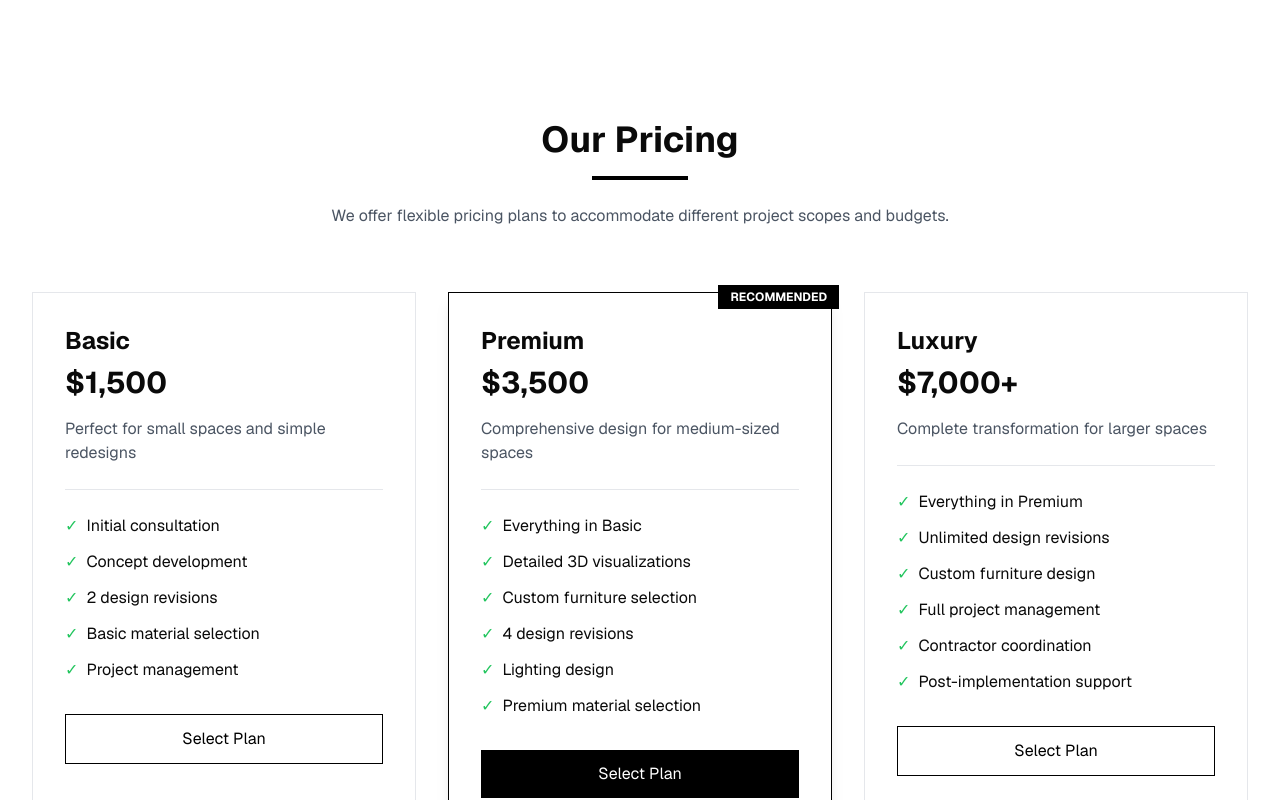
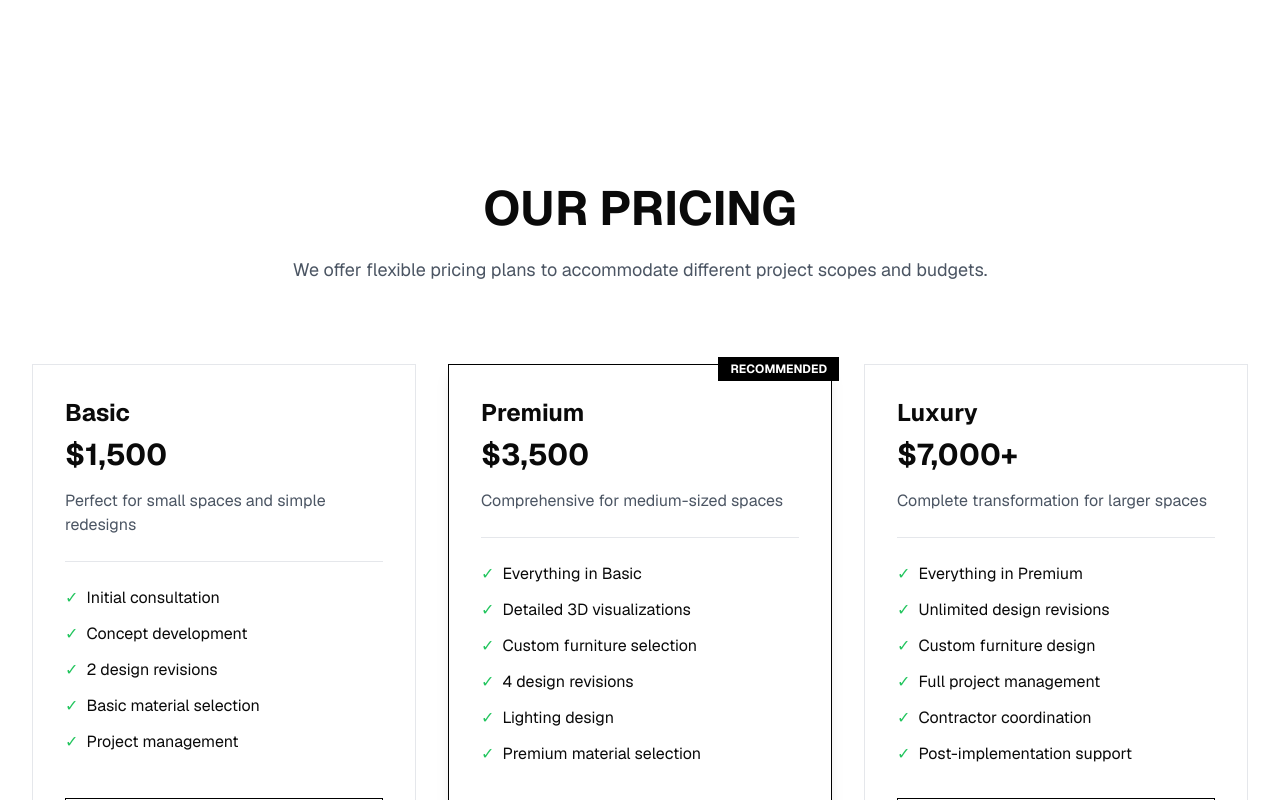
Before and after one commit to wheza99/mendarat, a Next.js app: page / in a window 1280 px wide. Shown: the part 6020-6820 px from the top of the page. Built offline with nearby package versions, Linux system fonts and the light colour scheme.

Commit message:
pricing section
pricing section

```diff
--- a/app/(landing)/home/theme-1/components/pricing.tsx
+++ b/app/(landing)/home/theme-1/components/pricing.tsx
@@ -16,7 +16,7 @@ export default function Pricing() {
     {
       name: "Premium",
       price: "$3,500",
-      description: "Comprehensive design for medium-sized spaces",
+      description: "Comprehensive for medium-sized spaces",
       features: [
         "Everything in Basic",
         "Detailed 3D visualizations",
@@ -44,12 +44,12 @@ export default function Pricing() {
   ];
 
   return (
-    <section className="py-20 px-4 sm:px-6 lg:px-8 bg-white">
+    <section className="py-36 px-4 sm:px-6 lg:px-8">
       <div className="max-w-7xl mx-auto">
-        <div className="text-center mb-16">
-          <h2 className="text-3xl md:text-4xl font-bold mb-4">Our Pricing</h2>
-          <div className="w-24 h-1 bg-black mx-auto mb-6"></div>
-          <p className="max-w-2xl mx-auto text-gray-600">
+        {/* Section Header */}
+        <div className="text-center mb-20">
+          <h2 className="text-4xl md:text-5xl font-bold mb-6 uppercase">Our Pricing</h2>
+          <p className="max-w-3xl mx-auto text-gray-600 dark:text-gray-400 text-lg">
             We offer flexible pricing plans to accommodate different project scopes and budgets.
           </p>
         </div>
@@ -58,29 +58,38 @@ export default function Pricing() {
           {pricingPlans.map((plan, index) => (
             <div
               key={index}
-              className={`border ${plan.recommended ? 'border-black' : 'border-gray-200'} p-8 relative ${plan.recommended ? 'shadow-lg' : ''}`}
+              className={`flex flex-col border ${plan.recommended
+                ? 'border-black dark:border-white'
+                : 'border-gray-200 dark:border-gray-700'}
+                p-8 relative ${plan.recommended ? 'shadow-lg dark:shadow-gray-800' : ''}
+                justify-between items-between`}
             >
+              <div className="">
                 {plan.recommended && (
-                <div className="absolute top-0 right-0 bg-black text-white text-xs font-bold px-3 py-1 transform translate-x-2 -translate-y-2">
+                  <div className="absolute top-0 right-0 bg-black dark:bg-white text-white dark:text-black text-xs font-bold px-3 py-1 transform translate-x-2 -translate-y-2">
                     RECOMMENDED
                   </div>
                 )}
-              <h3 className="text-2xl font-bold mb-2">{plan.name}</h3>
-              <div className="text-3xl font-bold mb-4">{plan.price}</div>
-              <p className="text-gray-600 mb-6">{plan.description}</p>
-              <div className="border-t border-gray-200 pt-6 mb-8">
+                <h3 className="text-2xl font-bold mb-2 dark:text-white">{plan.name}</h3>
+                <div className="text-3xl font-bold mb-4 dark:text-white">{plan.price}</div>
+                <p className="text-gray-600 dark:text-gray-300 mb-6">{plan.description}</p>
+                <div className="border-t border-gray-200 dark:border-gray-700 pt-6 mb-8">
                   <ul className="space-y-3">
                     {plan.features.map((feature, i) => (
                       <li key={i} className="flex items-start">
-                      <span className="text-green-500 mr-2">✓</span>
-                      <span>{feature}</span>
+                        <span className="text-green-500 dark:text-green-400 mr-2">✓</span>
+                        <span className="dark:text-gray-300">{feature}</span>
                       </li>
                     ))}
                   </ul>
                 </div>
+              </div>
               <a
                 href="#"
-                className={`block text-center py-3 ${plan.recommended ? 'bg-black text-white' : 'border border-black text-black hover:bg-black hover:text-white'} transition duration-300`}
+                className={`block text-center py-3 ${plan.recommended
+                  ? 'bg-black dark:bg-white text-white dark:text-black'
+                  : 'border border-black dark:border-white text-black dark:text-white hover:bg-black hover:text-white dark:hover:bg-white dark:hover:text-black'
+                  } transition duration-300`}
               >
                 Select Plan
               </a>
@@ -89,9 +98,9 @@ export default function Pricing() {
         </div>
 
         <div className="mt-12 text-center">
-          <p className="text-gray-600">
+          <p className="text-gray-600 dark:text-gray-300">
             Need a custom plan for your large-scale project?{" "}
-            <a href="#" className="text-black border-b border-black hover:border-opacity-50 transition-all duration-200">
+            <a href="#" className="text-black dark:text-white border-b border-black dark:border-white hover:border-opacity-50 transition-all duration-200">
               Contact us for a detailed quote
             </a>
           </p>
```
Lines whose indentation alone changed are shown as unchanged.
